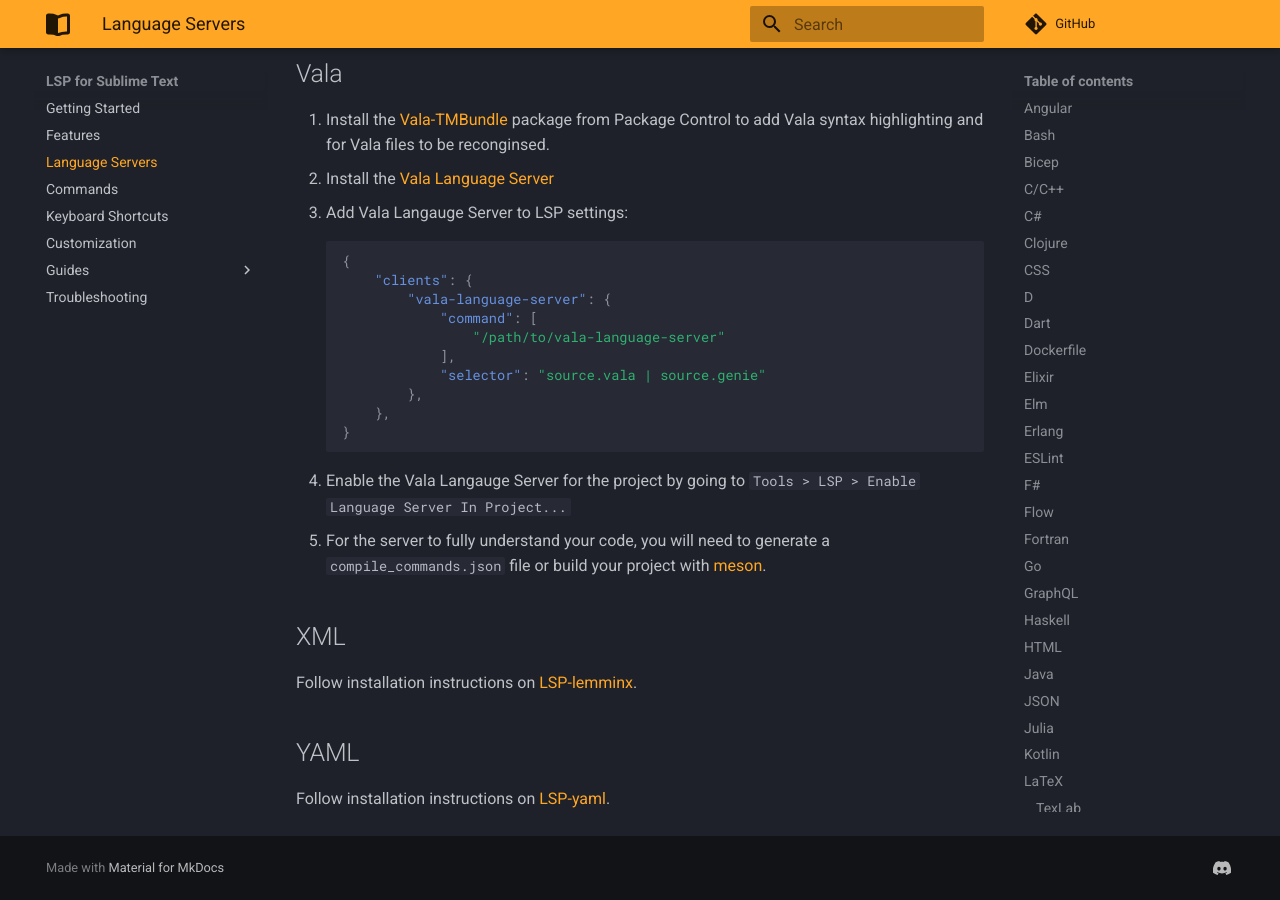
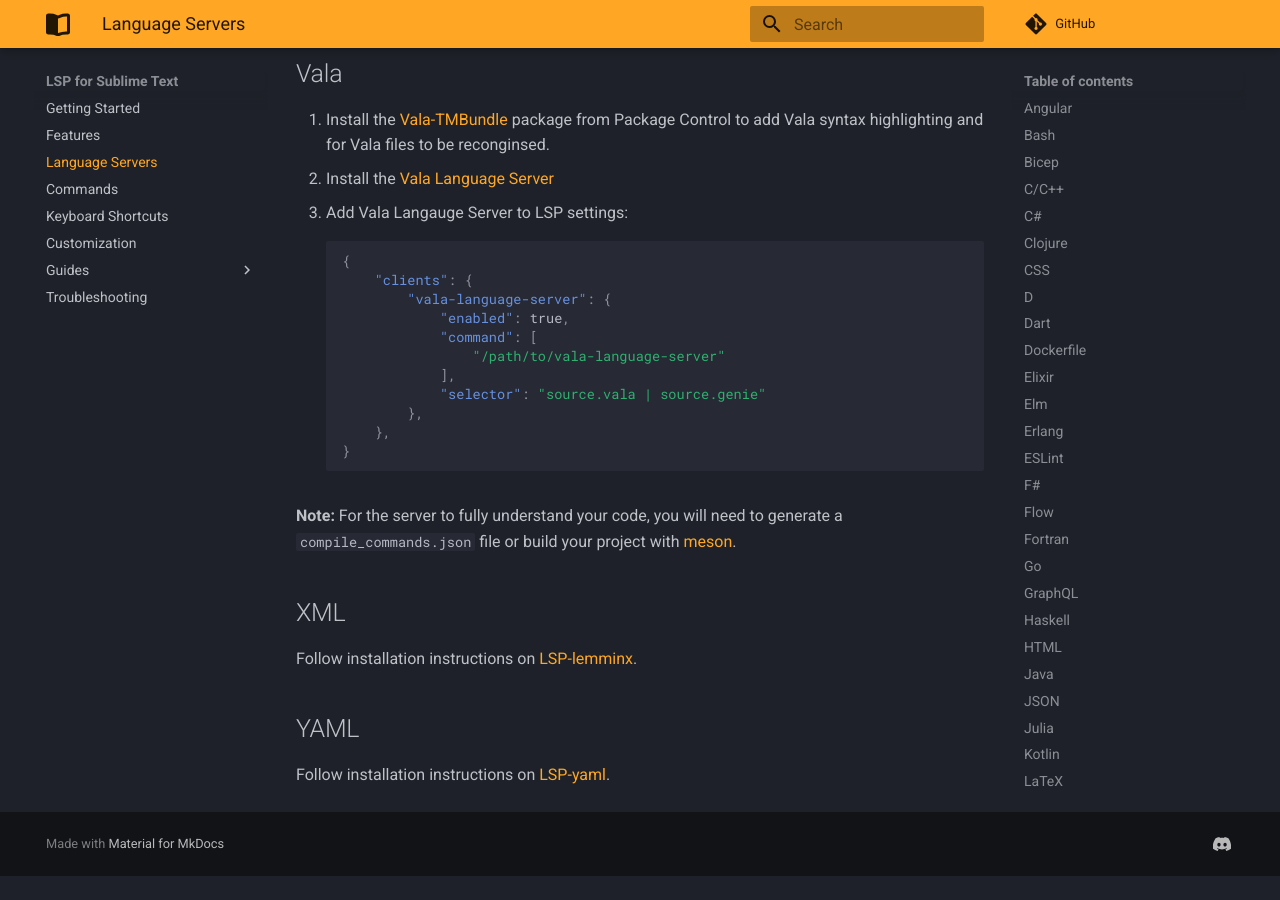
Before and after one commit to sublimelsp/LSP, an MkDocs documentation site: the page built from docs/src/language_servers.md, in a window 1280 px wide and 900 px high, scrolled down 13523 px. Built offline with MkDocs 1.6.1 and Material for MkDocs 9.7.7, drawn with Linux system fonts in a browser that asks for light colours; comment, search, counter and statistics services are not loaded; after the commit the page ends 14399 px from its top, so only the background shows below that.

Commit message:
Simplify Vala Language Server Instructions

````diff
--- a/docs/src/language_servers.md
+++ b/docs/src/language_servers.md
@@ -552,6 +552,7 @@
     {
         "clients": {
             "vala-language-server": {
+                "enabled": true,
                 "command": [
                     "/path/to/vala-language-server"
                 ],
@@ -561,8 +562,7 @@
     }
     ```
 
-4. Enable the Vala Langauge Server for the project by going to `Tools > LSP > Enable Language Server In Project...`
-5. For the server to fully understand your code, you will need to generate a `compile_commands.json` file or build your project with [meson](https://mesonbuild.com/).
+**Note:** For the server to fully understand your code, you will need to generate a `compile_commands.json` file or build your project with [meson](https://mesonbuild.com/).
 
 ## XML
 
````
